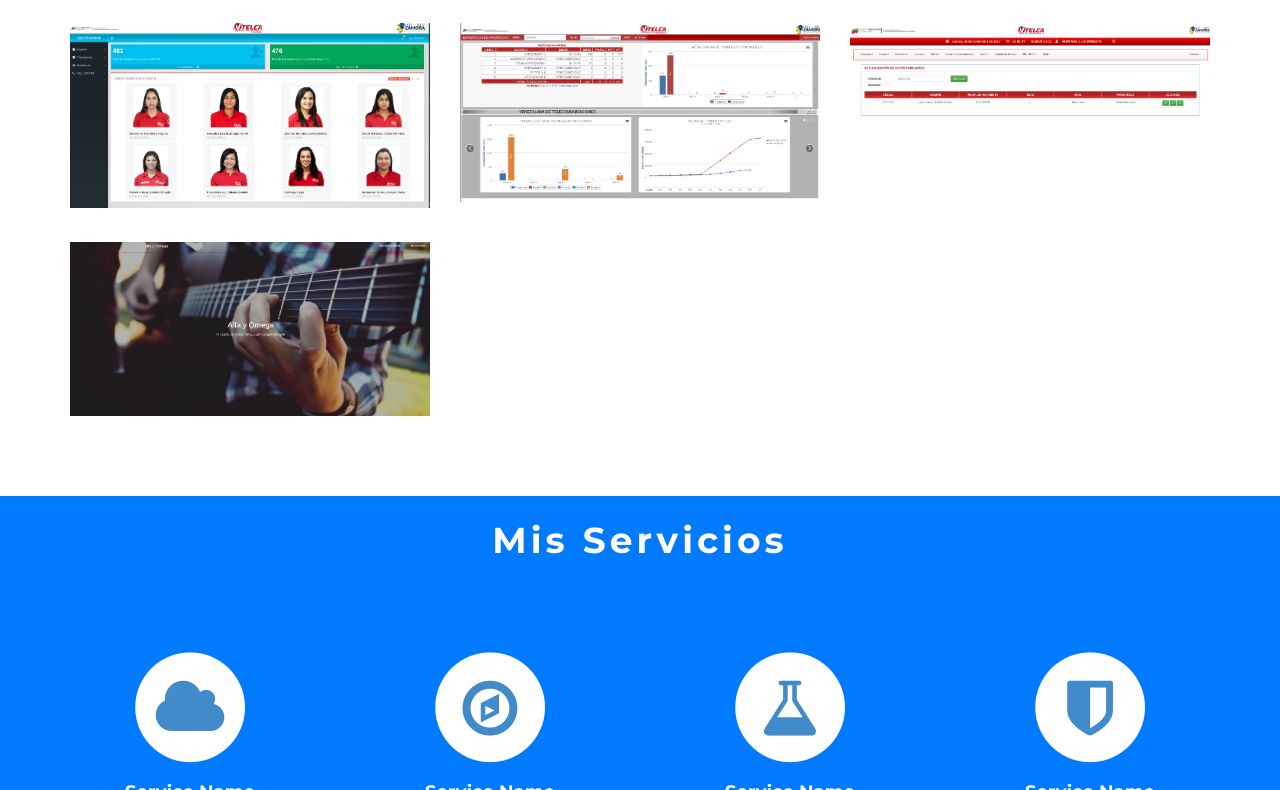
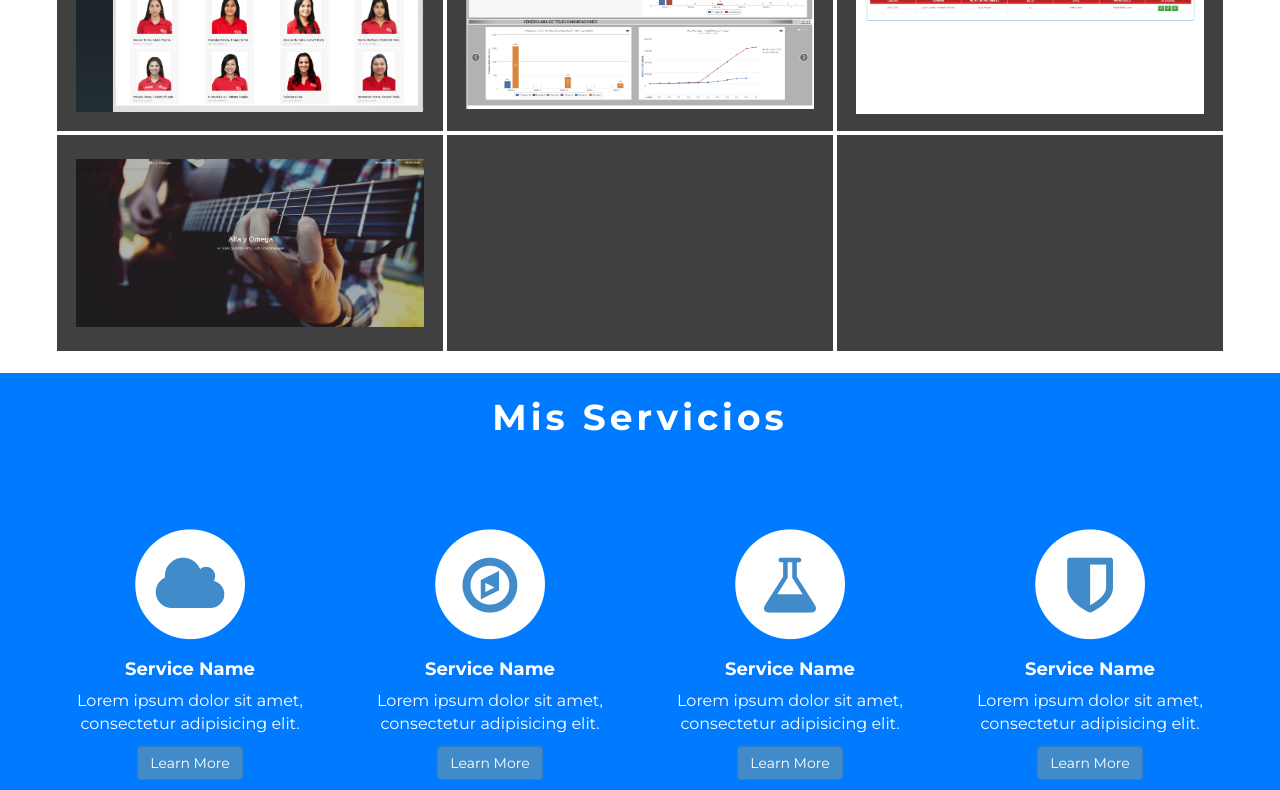
Before and after one commit to LuisEHurtado/portafaolio, a plain HTML site: page index.html in a window 1280 px wide. Shown: the part 737-1527 px from the top of the page. Drawn offline with Linux system fonts and the light colour scheme.

Commit message:
fix: optimizando los estilos de la seccion -mis trabajos-

```diff
--- a/index.html
+++ b/index.html
@@ -13,14 +13,10 @@
     <!-- Custom styles for this template -->
     <link href="public/css/style.css" rel="stylesheet">
     <link href="public/css/font-awesome.min.css" rel="stylesheet">
-
-<style>
-
-</style>
   </head>
 
   <body>
-
+<section id="banner">
     <!-- Static navbar -->
     <div class="navbar navbar-default navbar-fixed-top" role="navigation">
       <div class="container">
@@ -55,33 +51,33 @@
 			</div>
 	    </div> <!-- /container -->
 	</div>
+</section>
+	<section id="works">
 
-	<section id="works">
 	<div class="container">
-		<div class="row centered mt mb">
-			<h1>Mis Trabajos</h1>
-			<div class="col-lg-4 col-md-4 col-sm-4 gallery">
+    <h1>Mis Trabajos</h1>
+		<div class="row">
+			<div class="col-lg-3 col-md-3 gallery">
 				<a href="work.html"><img src="public/img/portfolio/ss1.png" class="img-responsive"></a>
 			</div>
-			<div class="col-lg-4 col-md-4 col-sm-4 gallery">
+
+			<div class="col-lg-3 col-md-3 gallery">
 				<a href="work.html"><img src="public/img/portfolio/parley.png" class="img-responsive"></a>
 			</div>
-			<div class="col-lg-4 col-md-4 col-sm-4 gallery">
+
+			<div class="col-lg-3 col-md-3 gallery">
 				<a href="work.html"><img src="public/img/portfolio/hcm.png" class="img-responsive"></a>
 			</div>
-      <div class="col-lg-4 col-md-4 col-sm-4 gallery">
+    </div>
+
+    <div class="row">
+      <div class="col-lg-3 col-md-3 gallery">
 				<a href="work.html"><img src="public/img/portfolio/alfayomega.png" class="img-responsive"></a>
 			</div>
-			<!-- <div class="col-lg-4 col-md-4 col-sm-4 gallery">
-				<a href="work.html"><img src="public/img/portfolio/folio04.png" class="img-responsive"></a>
-			</div>
-			<div class="col-lg-4 col-md-4 col-sm-4 gallery">
-				<a href="work.html"><img src="public/img/portfolio/folio05.png" class="img-responsive"></a>
-			</div>
-			<div class="col-lg-4 col-md-4 col-sm-4 gallery">
-				<a href="work.html"><img src="public/img/portfolio/folio06.png" class="img-responsive"></a>
-			</div> -->
+      <div class="col-lg-3 col-md-3 gallery">&nbsp;</div>
+      <div class="col-lg-3 col-md-3 gallery">&nbsp;</div>
 		</div>
+
 	</div>
 </section>
 
--- a/public/css/style.css
+++ b/public/css/style.css
@@ -244,9 +244,32 @@ Wrap Sections
 
 /* Gallery */
 .gallery {
-    margin-top: 30px;
+  position: relative;
+  margin: 0 auto;
+  padding: 8px;
+  height: 220px;
+  border: 2px solid white;
+  background-color: #404040;
 }
 
 .gallery img:hover {
     opacity: 0.4;
 }
+.gallery img {
+  display: block;
+  position: absolute;
+  margin: auto;
+  left: 0; right: 0;
+  top: 0; bottom: 0;
+  max-width: 90%; max-height: 90%;
+  background-color: rgba(255, 255, 255, 0.2);
+}
+div.container h1 {
+  text-align: center;
+}
+div.col-lg-3 {
+  width:33.333%;
+}
+div.container {
+  margin-bottom: 20px;
+}
```
Also changed, not shown: about.html (+4 -5 lines).
